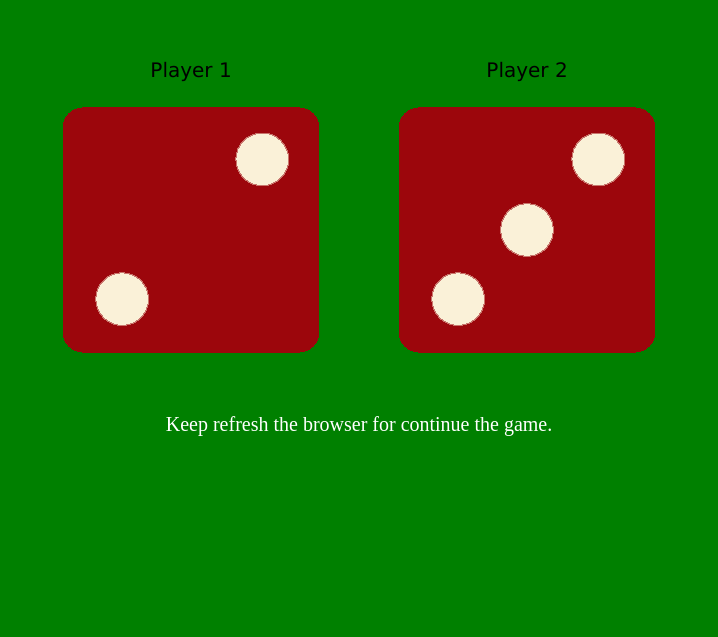
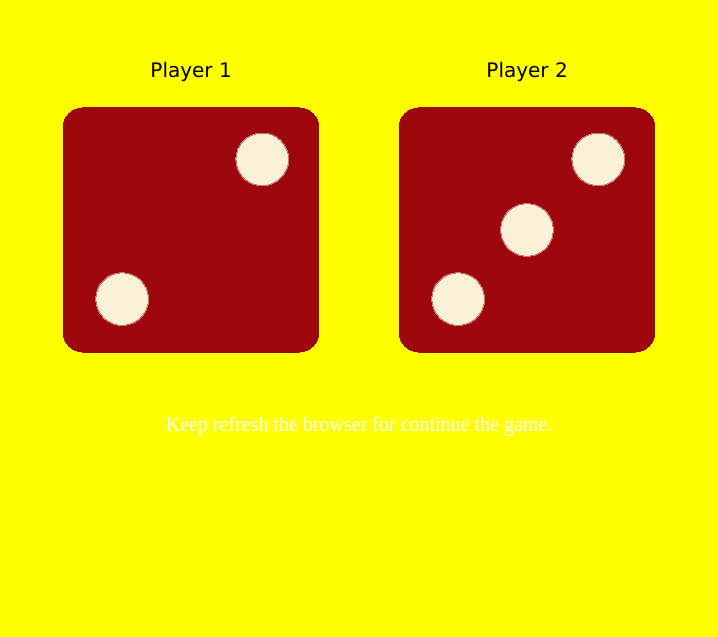
Before and after one commit to rohanroc/DiceGame, a plain HTML site: page index.html in a window 1280 px wide. Shown: the part 163-800 px from the top of the page, without its empty margins (281-999 px from the left). Drawn offline with Linux system fonts and the light colour scheme.

Commit message:
Update style.css

```diff
--- a/style.css
+++ b/style.css
@@ -1,5 +1,5 @@
 body {
-    background: green;
+    background: Yellow;
 }
 
 .heading {
```
